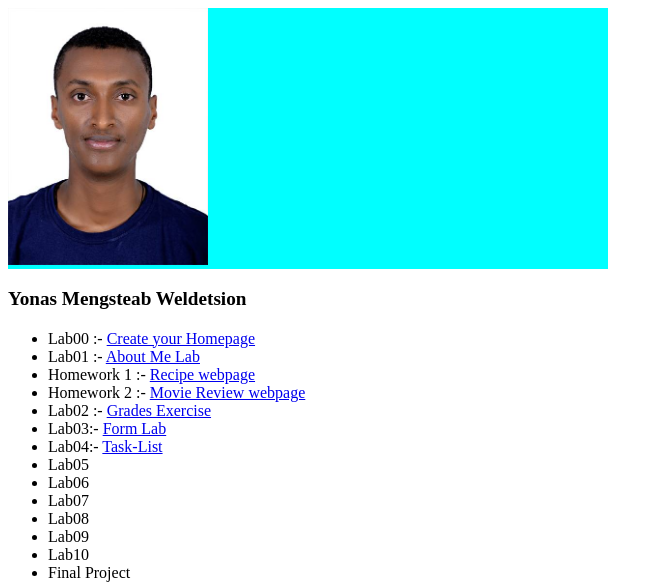
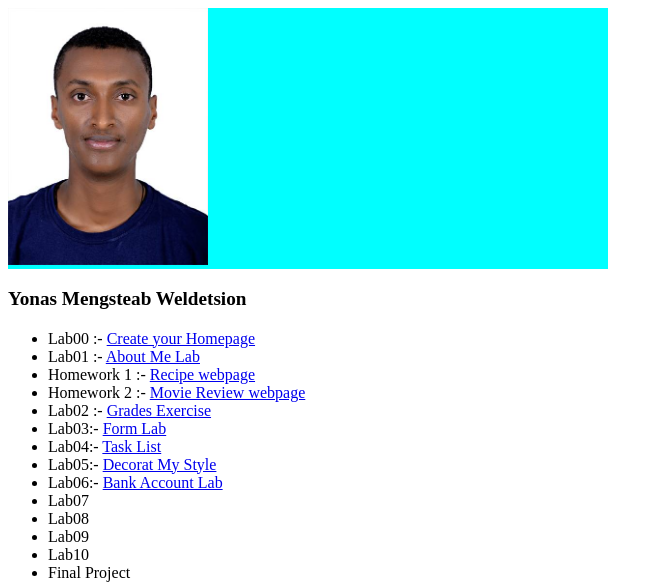
Before and after one commit to Qesis-Yonas/qesis-yonas.github.io, a plain HTML site: page Lab_Package/index.html in a window 1280 px wide. Shown: the top 584 px of the page, without its empty margins (0-663 px from the left). Drawn offline with Linux system fonts and the light colour scheme.

Commit message:
just commited again

```diff
--- a/Lab_Package/index.html
+++ b/Lab_Package/index.html
@@ -34,9 +34,9 @@
             <li>Homework 2 :- <a href="../Lab_Package/tmnt.html"> Movie Review webpage</a></li>
             <li>Lab02 :- <a href="../Lab_Package/grade.html">Grades Exercise</a></li>
             <li>Lab03:- <a href="../Lab_Package/Nerdluv.html">Form Lab</a></li>
-            <li>Lab04:- <a href="../Lab_Package/task-list.html">Task-List</a></li>
-            <li>Lab05</li>
-            <li>Lab06</li>
+            <li>Lab04:- <a href="../Lab_Package/task.html">Task List</a></li>
+            <li>Lab05:- <a href="../Lab_Package/decorate-my-text.html">Decorat My Style</a></li>
+            <li>Lab06:- <a href="../Lab_Package/bank-accout-lab.html">Bank Account Lab</a></li>
             <li>Lab07</li>
             <li>Lab08</li>
             <li>Lab09</li>
```
Also changed, not shown: Lab_Package/bank-accout-lab.html (+1 -0 lines), Lab_Package/decorate-my-text.html (+1 -0 lines), Lab_Package/task.html (+1 -0 lines).
